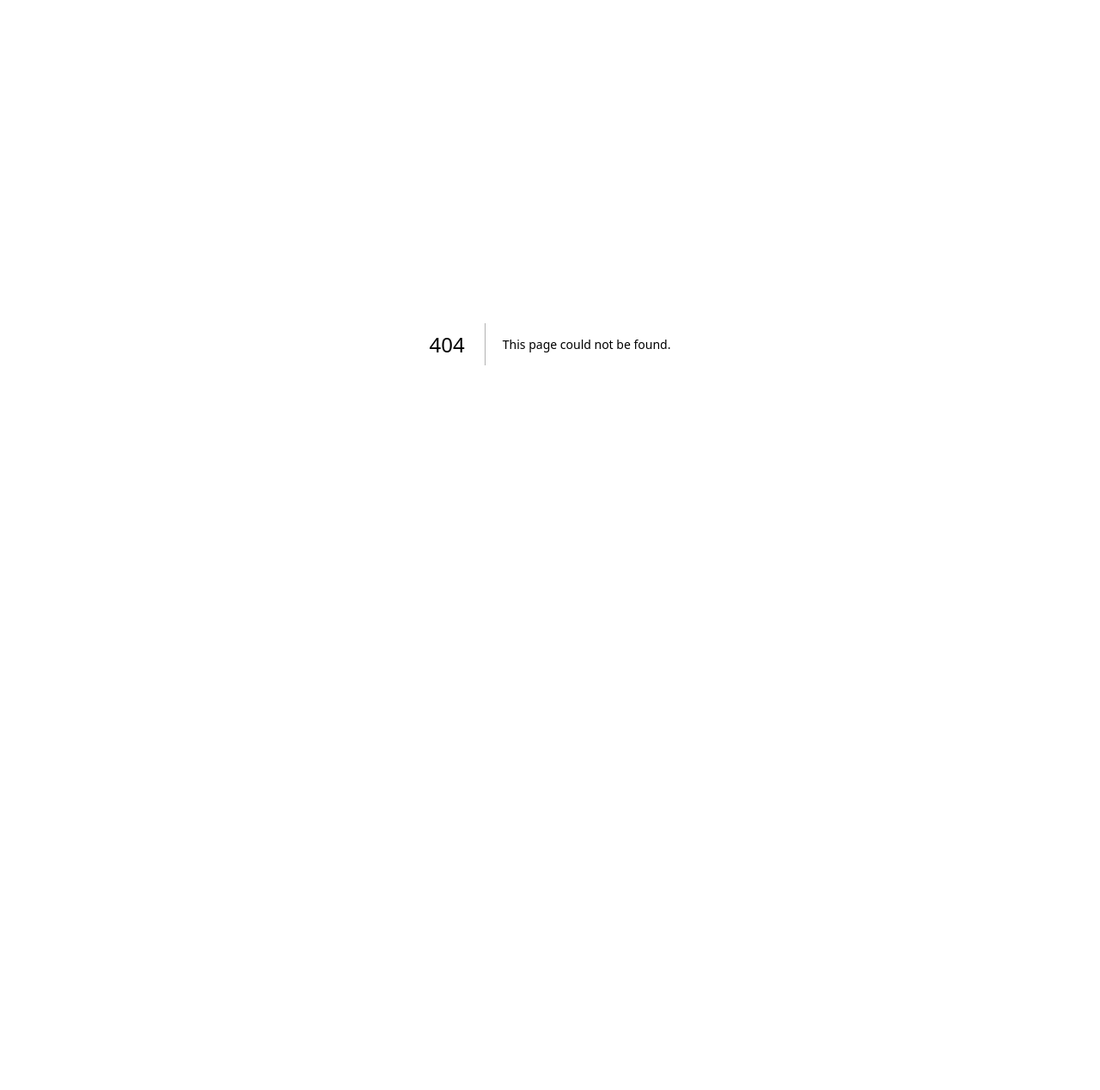
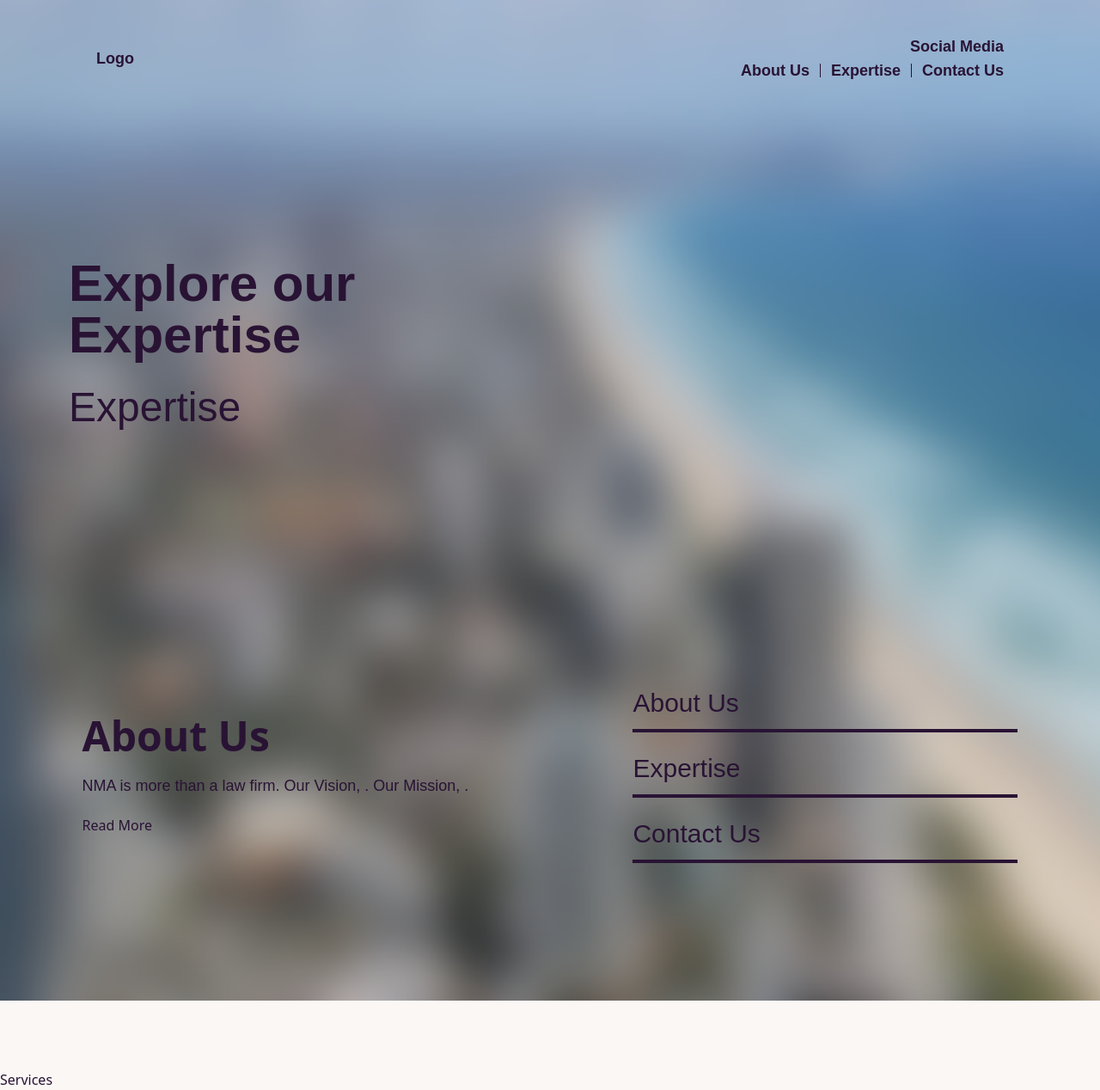
Before and after one commit to JoshMuasya/nma-website, a Next.js app: page /home in a window 1280 px wide. Before the commit this address had no page. Shown: the whole page at 86% size. Before the commit the page ends 800 px from the top, so only its background shows below. Built offline with nearby package versions, Linux system fonts and the light colour scheme.

Commit message:
Finished About Section

```diff
--- /dev/null
+++ b/app/components/Links.tsx
@@ -0,0 +1,18 @@
+import React from 'react'
+import Link from 'next/link'
+import LinkType from '../interface'
+
+const Links = ({ href, title, linkClass }: LinkType) => {
+  return (
+    <div>
+        <Link
+            href={href}
+            className={`${linkClass}`}
+        >
+            { title }
+        </Link>
+    </div>
+  )
+}
+
+export default Links
--- /dev/null
+++ b/app/components/Navbar.tsx
@@ -0,0 +1,56 @@
+import React from 'react'
+import Links from './Links'
+
+const Navbar = () => {
+  return (
+    <div className='fixed top-0 left-0 h-fit w-screen z-20 font-poppins font-bold text-lg text-base-content'>
+        {/* Contents */}
+        <div className='flex flex-row py-10 px-28 justify-between align-middle items-center'>
+            {/* Logo */}
+            <div>
+                Logo
+            </div>
+
+            {/* Links */}
+            <div className='flex flex-col justify-end items-end align-middle'>
+                {/* Social Media */}
+                <div>
+                    Social Media
+                </div>
+
+                {/* Menu */}
+                <div className='flex flex-row justify-center align-middle items-center'>
+                    {/* About */}
+                    <Links
+                        href=''
+                        title='About Us'
+                        linkClass={'pr-3'}
+                    />
+
+                    {/* line */}
+                    <div className='border-l h-4 border-base-content pl-3' />
+
+                    {/* Expertise */}
+                    <Links
+                        href=''
+                        title='Expertise'
+                        linkClass={'pr-3'}
+                    />
+
+                    {/* line */}
+                    <div className='border-l h-4 border-base-content pl-3' />
+
+                    {/* Contact Us */}
+                    <Links
+                        href=''
+                        title='Contact Us'
+                        linkClass={'pr-0'}
+                    />
+                </div>
+            </div>
+        </div>
+    </div>
+  )
+}
+
+export default Navbar
--- a/app/globals.css
+++ b/app/globals.css
@@ -1,3 +1,9 @@
 @tailwind base;
 @tailwind components;
 @tailwind utilities;
+
+.hero-background {
+    background-image: url('../public/landingblur.png');
+    background-repeat: no-repeat;
+    background-size: cover;
+}
--- /dev/null
+++ b/app/home/page.tsx
@@ -0,0 +1,99 @@
+import React from 'react'
+import Navbar from '../components/Navbar'
+import Links from '../components/Links'
+
+const Home = () => {
+  return (
+    <div>
+        <div className='h-fit hero-background relative flex flex-col justify-center align-middle'>
+            <Navbar />
+
+            {/* SlideShow */}
+            <div className='h-screen flex flex-col justify-center align-middle pl-20 font-poppins text-6xl'>
+                {/* Header */}
+                <div className='font-bold'>
+                    Explore our <br />
+                    Expertise
+                </div>
+
+                {/* Buttons */}
+                <div className='pt-5'>
+                    <Links
+                        href=''
+                        title='Expertise'
+                        linkClass='text-5xl font-pre'
+                    />
+                </div>
+            </div>
+
+            {/* About */}
+            <div className='w-full'>
+                <div className='flex flex-row justify-around align-middle items-center pb-40'>
+                    {/* Left */}
+                    <div>
+                        {/* Title */}
+                        <div className='text-5xl font-bold pb-5'>
+                            About Us
+                        </div>
+
+                        {/* Content */}
+                        <div className='font-poppins text-lg pb-5'>
+                            NMA is more than a law firm. Our Vision, . Our Mission, .
+                        </div>
+
+                        {/* Button */}
+                        <Links
+                            href=''
+                            title='Read More'
+                            linkClass=''
+                        />
+                    </div>
+
+                    {/* Right */}
+                    <div className='flex flex-col justify-center align-middle w-full max-w-md font-poppins text-3xl text-base-content'>
+                        <div className='pb-3'>
+                            {/* About Us */}
+                            <Links
+                                href=''
+                                title='About Us'
+                                linkClass=''
+                            />
+                        </div>
+
+                        <div className='border-base-content border-t-4 w-full pb-6' />
+
+                        <div className='pb-3'>
+                            {/* Expertise */}
+                            <Links
+                                href=''
+                                title='Expertise'
+                                linkClass=''
+                            />
+                        </div>
+
+                        <div className='border-base-content border-t-4 w-full pb-6' />
+
+                        <div className='pb-3'>
+                            {/* Contact Us */}
+                            <Links
+                                href=''
+                                title='Contact Us'
+                                linkClass=''
+                            />
+                        </div>
+
+                        <div className='border-base-content border-t-4 w-full' />
+                    </div>
+                </div>
+            </div>
+        </div>
+
+        {/* Services */}
+        <div className='pt-20'>
+            Services
+        </div>
+    </div>
+  )
+}
+
+export default Home
--- /dev/null
+++ b/app/interface/index.ts
@@ -0,0 +1,5 @@
+export default interface LinkType {
+    href: string;
+    title: string;
+    linkClass: string;
+}
--- a/app/layout.tsx
+++ b/app/layout.tsx
@@ -14,7 +14,7 @@ export default function RootLayout({
   return (
     <html
       lang="en"
-      data-theme='cupcake'
+      data-theme = 'cupcake'
     >
       <body className=''>{children}</body>
     </html>
--- a/app/page.tsx
+++ b/app/page.tsx
@@ -1,8 +1,11 @@
 import React from 'react'
+import Home from './home/page'
 
 const Page = () => {
   return (
-    <div>Page</div>
+    <div>
+      <Home />
+    </div>
   )
 }
 
--- a/tailwind.config.ts
+++ b/tailwind.config.ts
@@ -8,16 +8,15 @@ const config: Config = {
   ],
   theme: {
     extend: {
-      backgroundImage: {
-        'gradient-radial': 'radial-gradient(var(--tw-gradient-stops))',
-        'gradient-conic':
-          'conic-gradient(from 180deg at 50% 50%, var(--tw-gradient-stops))',
-      },
+      fontFamily: {
+        'poppins': 'Poppins, sans-serif',
+        'pre': 'Preahvihear, sans-serif',
+      }
     },
   },
   plugins: [require("daisyui")],
   daisyui: {
-    theme: ["cupcake"]
+    themes: ["cupcake"]
   }
 }
 export default config
```
Also changed, not shown: public/landingblur.png (added), public/landingimage.jpg (added).
